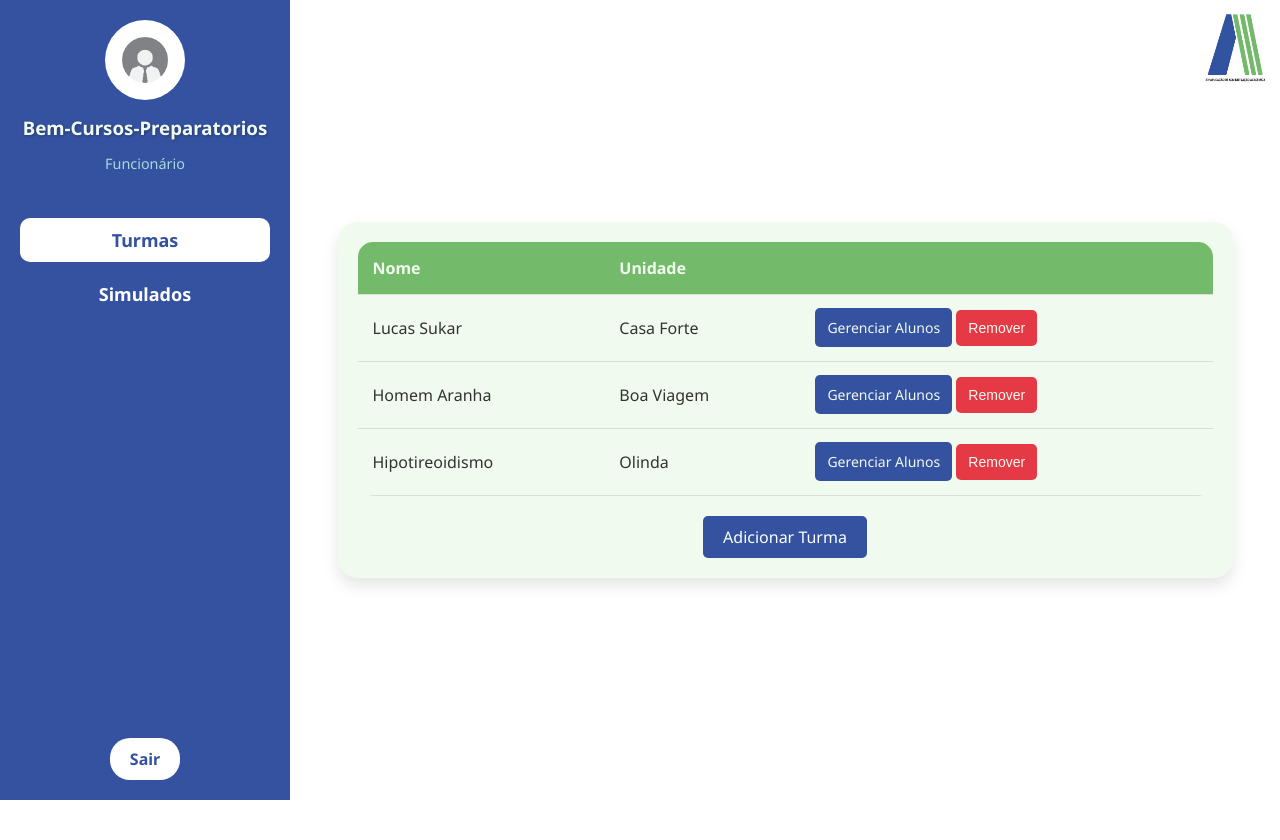
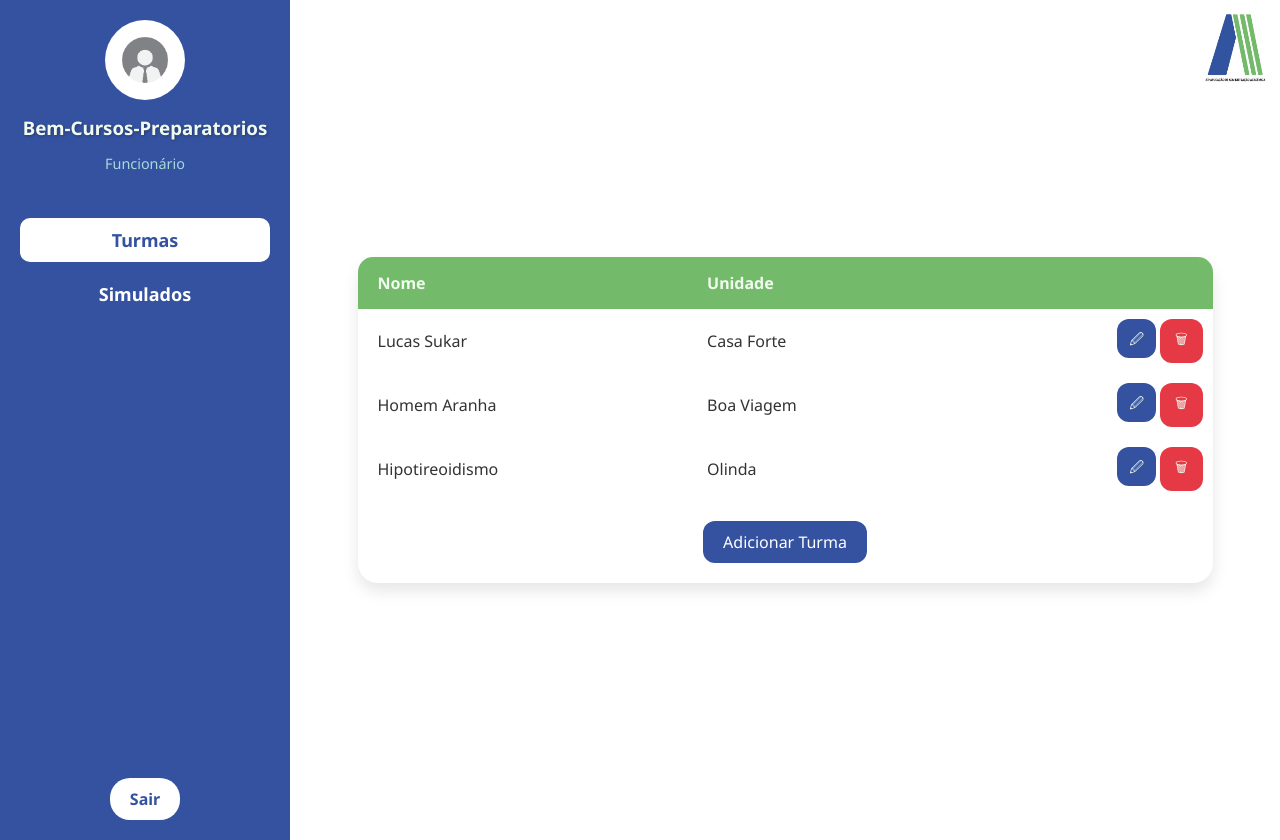
Before and after one commit to andrecastrom06/BEM-Cursos-Preparatorios, a Django app: page /cadastros/turmas/ in a window 1280 px wide. Before the commit the page ends 800 px from the top, so only its background shows below. Run offline with Django 4.2, Linux system fonts and the light colour scheme; a user stored in the database is signed in; data comes from the database, SQL or seed files in the repository; both versions use the stored data as it was after the commit; parts of the project's set-up code (start-up, migrations or seed data) failed here and were passed over.

Commit message:
Página de turmas NAQUELE PIQUE

```diff
--- a/BemCursos/cadastros/templates/turmas.html
+++ b/BemCursos/cadastros/templates/turmas.html
@@ -13,6 +13,7 @@
         --primary-bg: rgb(52, 82, 160); /* Cor de fundo da área direita */
         --secondary-bg: white; /* Cor de fundo da área esquerda */
         --card-bg: rgb(115, 187, 106); /* Cor de fundo da card-login */
+        --card-bg-hover: rgb(88, 146, 81);
         --text-color: white; /* Cor do texto nos rótulos e nos botões */
         --button-hover-bg: rgb(42, 121, 190); /* Cor de fundo ao passar o mouse no botão */
         --error-bg: red; /* Cor de fundo do erro */
@@ -39,6 +40,7 @@
     display: flex;
     flex-direction: column;
     justify-content: flex-start;
+    height: 100vh;
 }
 
 .sidebar .profile {
@@ -117,15 +119,16 @@
     display: flex;
     justify-content: center;
     align-items: center;
+    height: 100vh;
 }
 
 .table-container {
         display: flex;
         flex-direction: column;
-        padding: 20px;
+        padding-bottom: 20px;
         width: 90%;
         max-width: 900px;
-        background-color: #f1faee;
+        background-color: #ffffff;
         border-radius: 20px;
         box-shadow: 0 0.5rem 1rem rgba(0, 0, 0, 0.1);
         align-items: center;
@@ -140,11 +143,22 @@
 
     th, td {
         text-align: left;
-        padding: 15px; /* Aumentado de 12px para 15px */
-        border-bottom: 1px solid #ddd;
+        padding-top: 10px;
+        padding-bottom: 10px;
+        padding-left: 20px;
+    }
+
+    td.los-botoes{
+        text-align: right;
+        padding-right: 10px;
+    }
+    th.los-botoes{
+        text-align: right;
     }
 
     th {
+        padding-top: 15px;
+        padding-bottom: 15px;
         background-color: var(--card-bg);
         color: #f1faee;
         font-weight: bold;
@@ -164,18 +178,20 @@
 
         .gerenciamento-botao {
             background-color: var(--primary-bg);
+            border-radius: 12px;
         }
 
         .gerenciamento-botao:hover {
-            background-color: #544bdc;
+            background-color: rgb(33, 52, 101);
         }
 
         .gerenciamento-botao2 {
             background-color: #e63946;
+            border-radius: 12px;
         }
 
         .gerenciamento-botao2:hover {
-            background-color: #d62828;
+            background-color: #c02424;
         }
 
         .add-turma {
@@ -186,12 +202,12 @@
             color: white;
             padding: 10px 20px;
             border: none;
-            border-radius: 5px;
+            border-radius: 12px;
             cursor: pointer;
             text-align: center;
         }
         .add-turma:hover {
-            background-color: #544bdc;
+            background-color: rgb(33, 52, 101);
         }
         .modal {
             display: none;
@@ -263,7 +354,7 @@
                     <tr>
                         <th>Nome</th>
                         <th>Unidade</th>
-                        <th></th>
+                        <th class="los-botoes"></th>
                     </tr>
                 </thead>
                 <tbody>
@@ -271,9 +362,9 @@
                     <tr id="turma-{{ turma.id }}">
                         <td>{{ turma.nome }}</td>
                         <td>{{ turma.unidade }}</td>
-                        <td>
-                            <a href="{% url 'alunos' turma_id=turma.id %}" class="gerenciamento-botao">Gerenciar Alunos</a>
-                            <button class="remover-turma gerenciamento-botao2" data-id="{{ turma.id }}">Remover</button>
+                        <td class="los-botoes">
+                            <a href="{% url 'alunos' turma_id=turma.id %}" class="gerenciamento-botao">🖉</a>
+                            <button class="remover-turma gerenciamento-botao2" data-id="{{ turma.id }}"> 🗑 </button>
                         </td>
                     </tr>
                     {% endfor %}
```
Also changed, not shown: other parts of BemCursos/cadastros/templates/turmas.html (+77 -2 lines), BemCursos/db.sqlite3.
